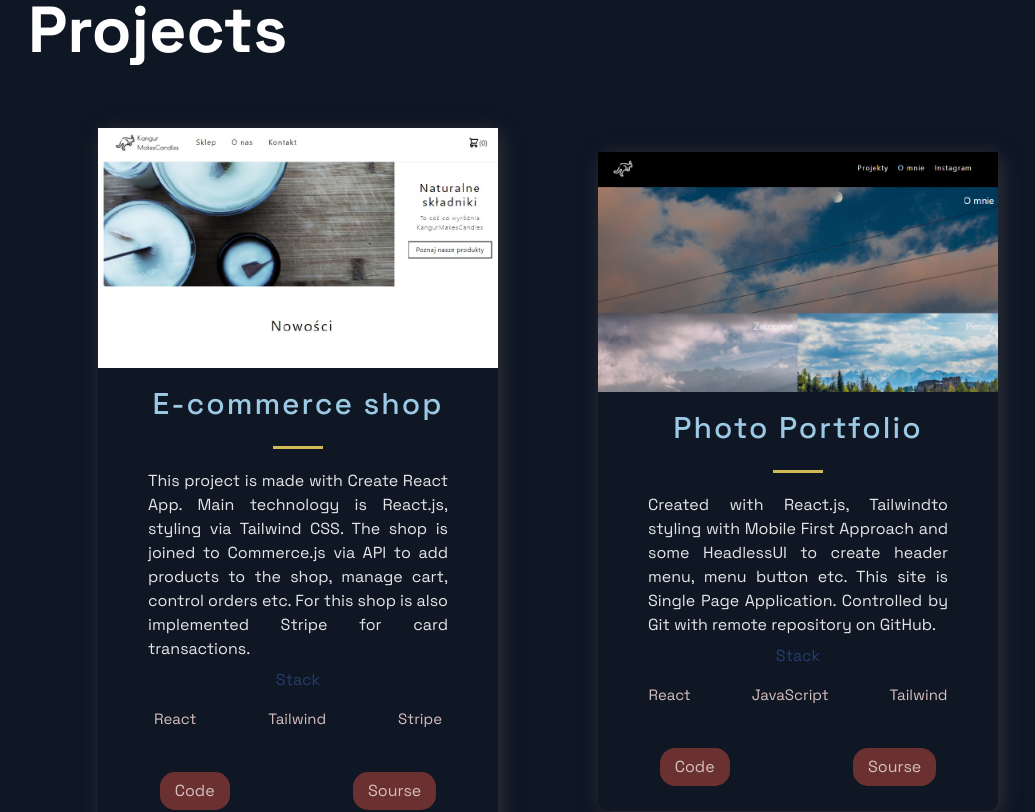
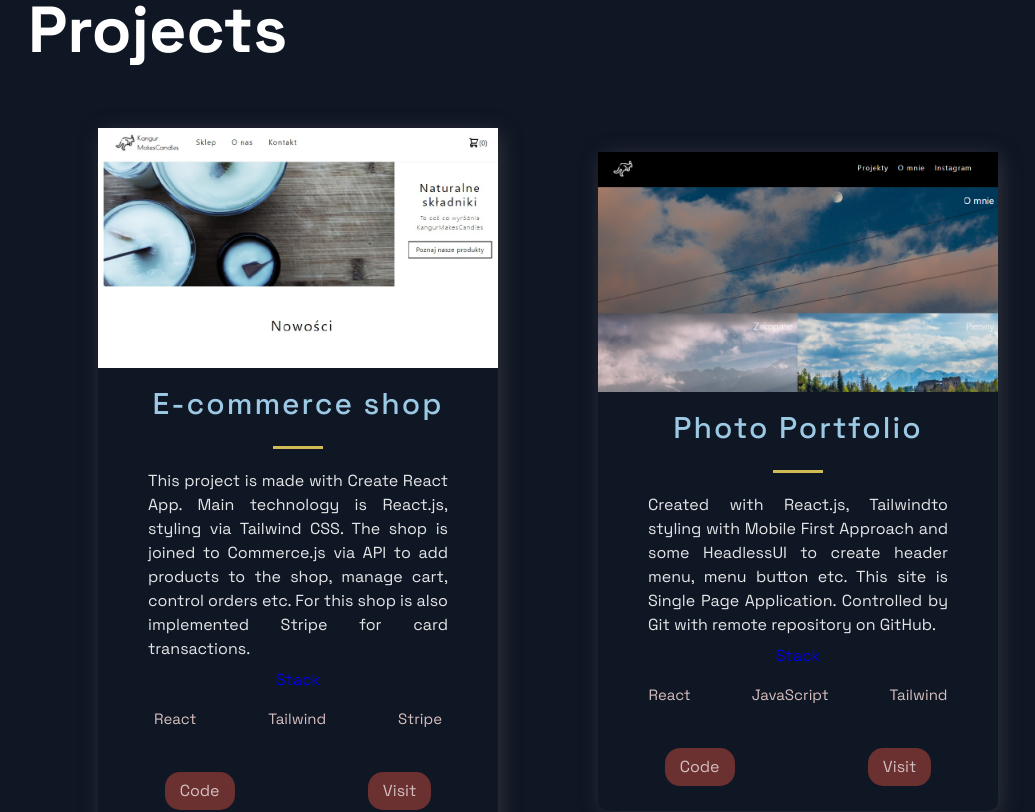
Before and after one commit to yougonnagetyours/my-developer-portfolio, a Next.js app: page / in a window 1280 px wide. Shown: the part 1960-2772 px from the top of the page, without its empty margins (92-1127 px from the left). Built offline with nearby package versions, Linux system fonts and the light colour scheme.

Commit message:
add link to all project card

```diff
--- a/src/components/Projects/Projects.js
+++ b/src/components/Projects/Projects.js
@@ -12,7 +12,7 @@ const Projects = () => (
     <GridContainer>
       {projects.map(({ id, image, title, description, tags, source, visit }) => {
       return (
-        <BlogCard key={id}>
+        <BlogCard key={id} href={visit}>
           <Img src={image} />
           <TitleContent>
             <HeaderThree title>{title}</HeaderThree>
@@ -28,8 +28,8 @@ const Projects = () => (
             </TagList>
           </div>
           <UtilityList>
-            <ExternalLinks href={visit}>Code</ExternalLinks>
-            <ExternalLinks href={source}>Sourse</ExternalLinks>
+            <ExternalLinks href={source}>Code</ExternalLinks>
+            <ExternalLinks href={visit}>Visit</ExternalLinks>
           </UtilityList>
         </BlogCard>
       )
--- a/src/components/Projects/ProjectsStyles.js
+++ b/src/components/Projects/ProjectsStyles.js
@@ -22,7 +22,8 @@ row-gap: 3rem;
 }
 
 `
-export const BlogCard = styled.div`
+export const BlogCard = styled.a`
+  display-block;
   border-radius: 10px;
   box-shadow: 3px 3px 20px rgba(80, 78, 78, 0.5);
   text-align: center;
```
